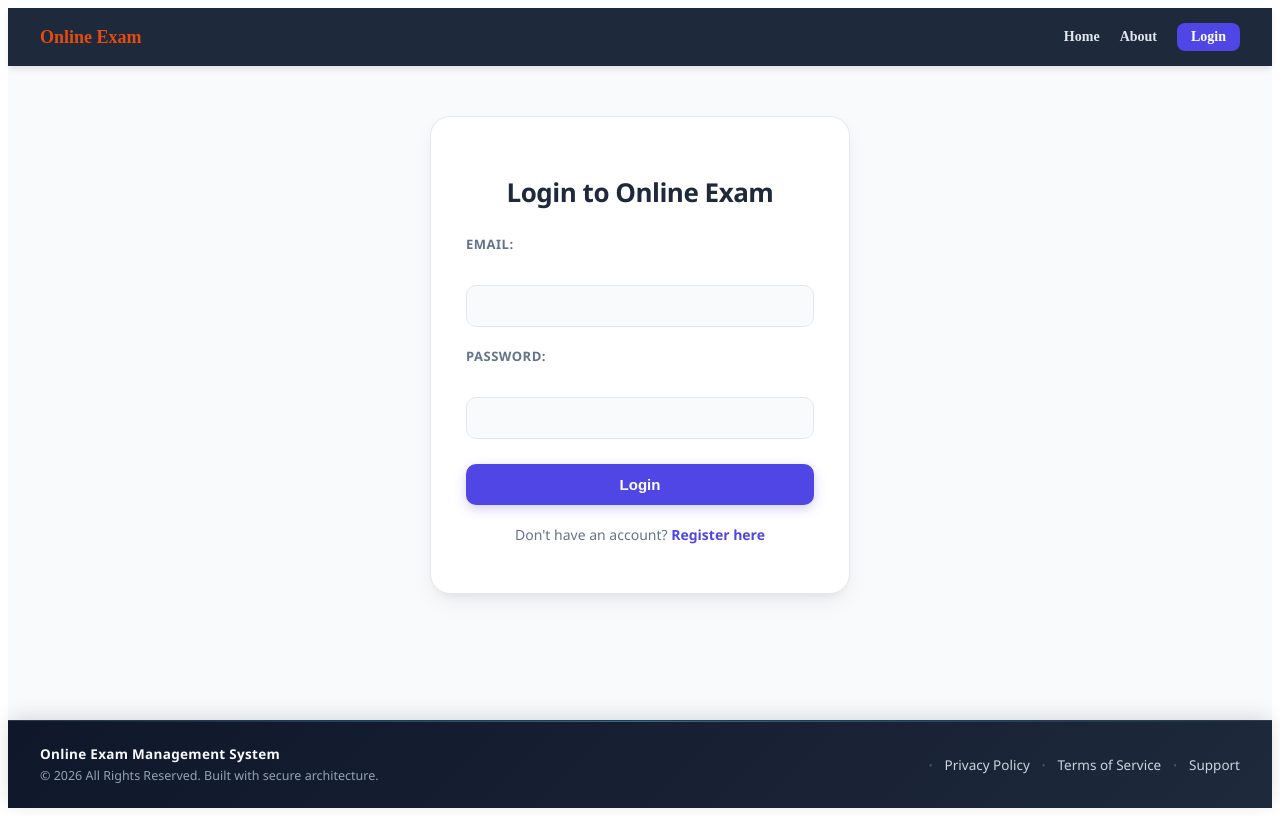
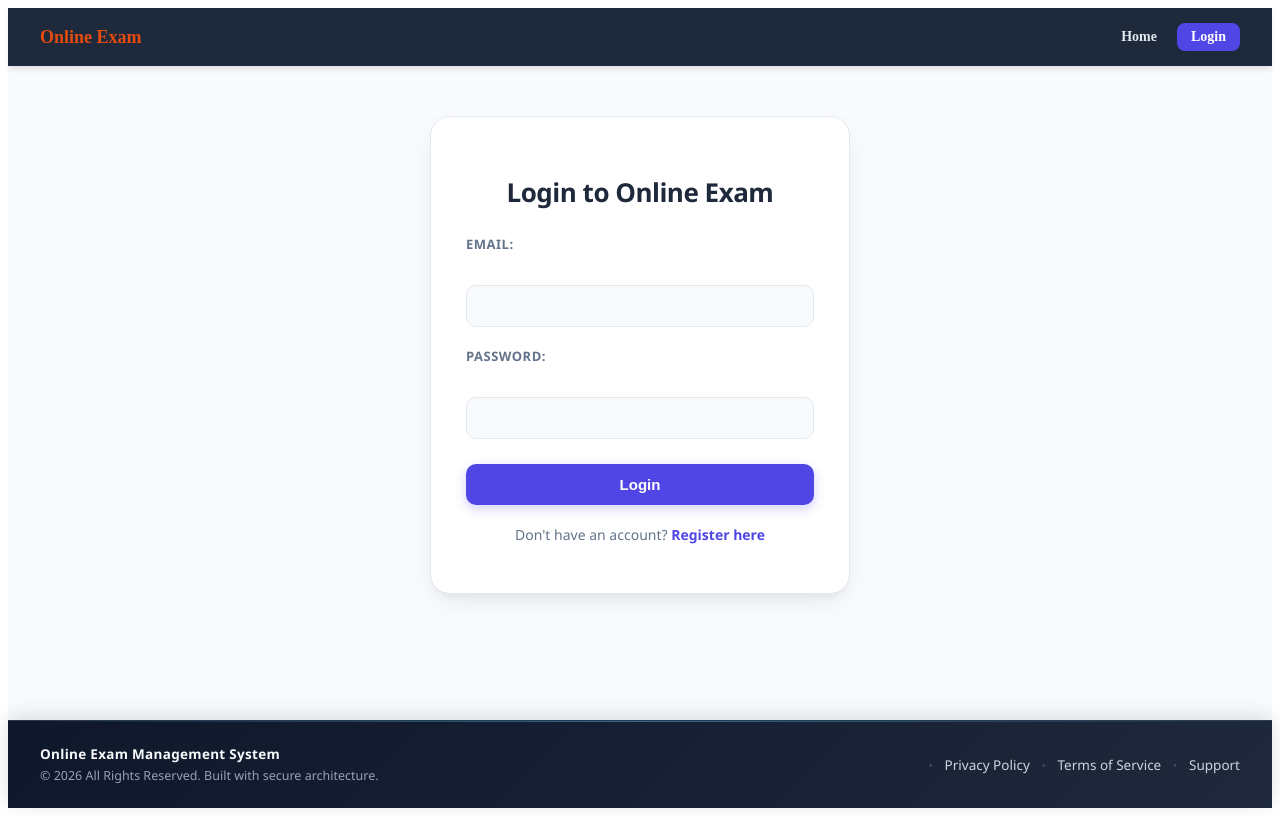
Before and after one commit to gopalkumar9761/exam-management-frontend, a React (Vite) app: page / in a window 1280 px wide. Built offline with nearby package versions, Linux system fonts and the light colour scheme.

Commit message:
Update Navbar.jsx

```diff
--- a/src/Component/Navbar.jsx
+++ b/src/Component/Navbar.jsx
@@ -29,7 +29,7 @@ export default function Navbar({ user, onLogout, onLoginClick }) {
                 {/* Navigation Links */}
                 <nav className={`nav-links ${menuOpen ? 'active' : ''}`}>
                     <a href="/" onClick={() => setMenuOpen(false)}>Home</a>
-                    <a href="/about" onClick={() => setMenuOpen(false)}>About</a>
+
 
                     {user ? (
                         <button onClick={() => { onLogout(); setMenuOpen(false); }} className="nav-logout-btn">
```
